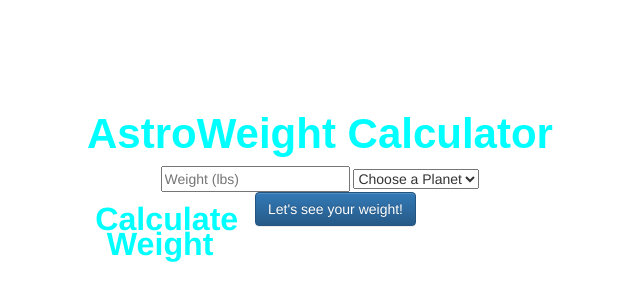
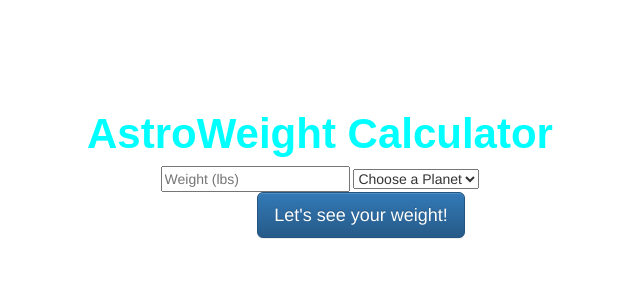
Before and after one commit to ninverno85/Astro-Weight-Calculator, a website: page index.html in a window 1280 px wide. Shown: the part 282-582 px from the top of the page, without its empty margins (320-960 px from the left). Drawn offline with nearby package versions, Linux system fonts and the light colour scheme.

Commit message:
Added click handler and finished project

```diff
--- a/index.html
+++ b/index.html
@@ -35,10 +35,10 @@
       <!-- Button -->
       <div class="form-group">
         <label class="col-md-4 control-label" for="singlebutton">
-            <h2>Calculate Weight</h2>
+           <!-- Calculate Weight click event -->
           </label>
         <div class="col-md-4">
-          <button id="calculateWeight" name="singlebutton" class="btn btn-primary" onclick="calculateWeight()">Let's see your weight!</button>
+          <button id="calculateWeight" type="button" class="btn btn-primary btn-lg">Let's see your weight!</button>
         </div>
       </div>
     </div>
--- a/style.css
+++ b/style.css
@@ -36,7 +36,7 @@ h1 {
 h2 {
   ont-family: 'Changa One', sans-serif;
   margin: 15px 0;
-  font-size: 2.3em;
+  font-size: 1.0em;
   font-weight: bold;
   line-height: 0.8em;
 }
```
